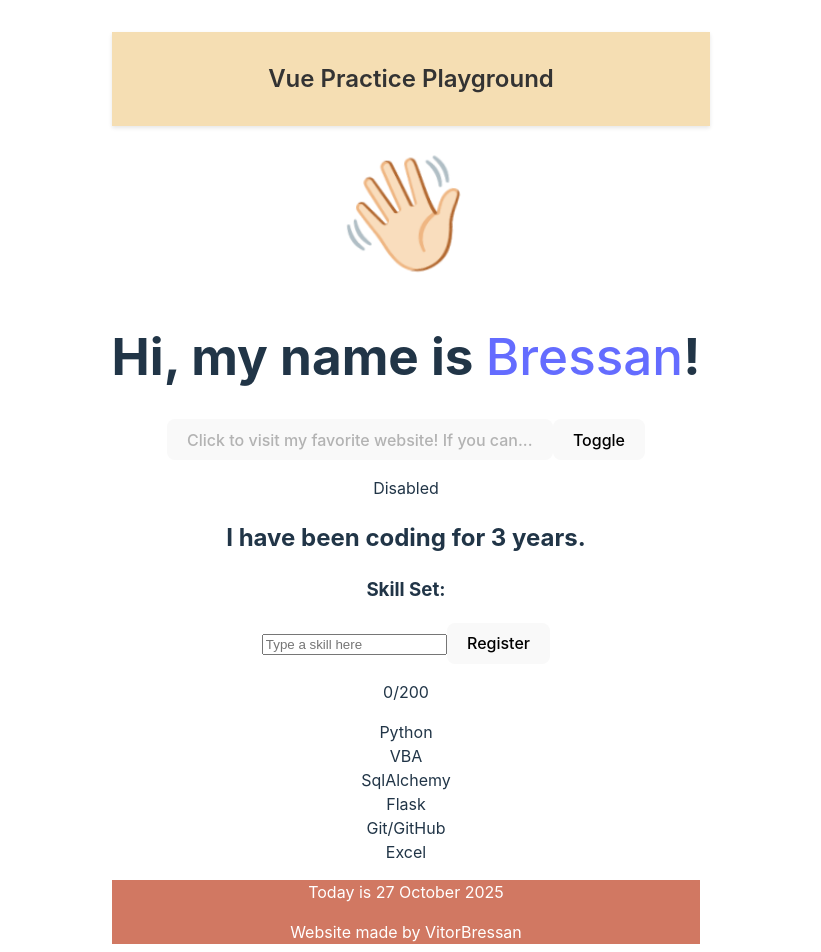
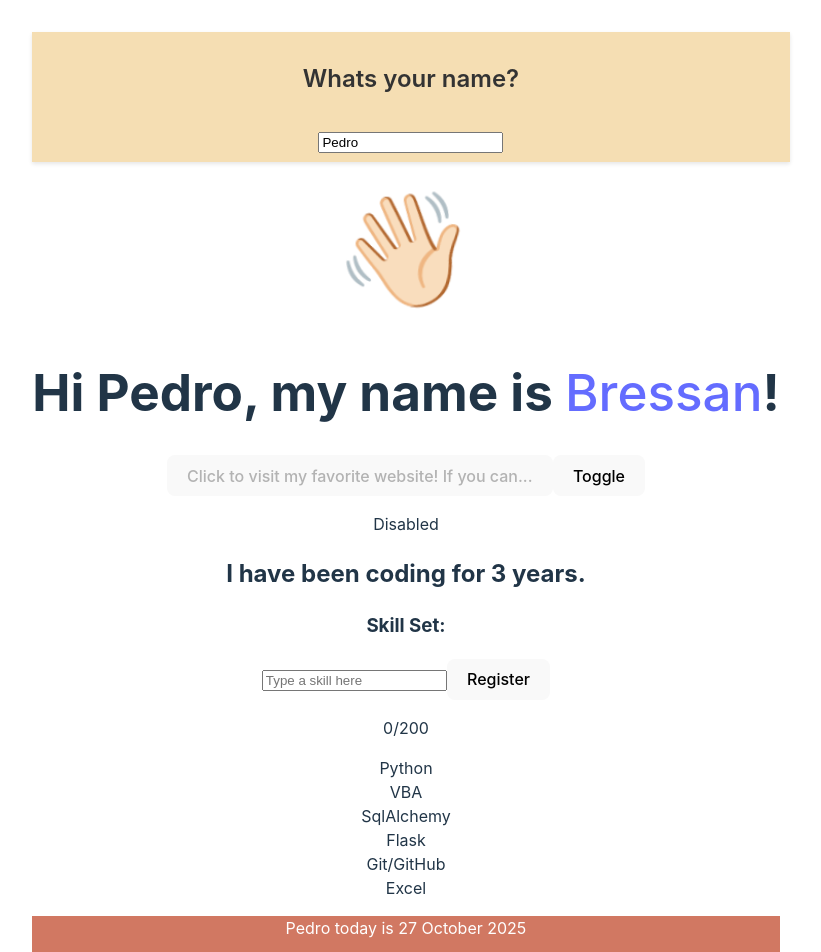
Before and after one commit to VitorBressan/Practicing-Vue, a Vue app in the folder Estudo Vue/: page / in a window 1280 px wide. Shown: the top 952 px of the page, without its empty margins (234-1055 px from the left). Built offline with nearby package versions, Linux system fonts and the light colour scheme.

Commit message:
feat: add two way data binding between App.vue and Header.vue

```diff
--- a/Estudo Vue/src/App.vue
+++ b/Estudo Vue/src/App.vue
@@ -3,6 +3,7 @@ import Footer from './components/Footer.vue';
 import Header from "./components/Header.vue"
 import { ref, computed } from 'vue';
 
+const clientName = ref("Pedro")
 const attributes = {
   id: 'big_emoji',
   class: 'waving',
@@ -37,11 +38,11 @@ const skillSet = ref([
 
 <template>
 
-<Header/>
+<Header v-model:clientName="clientName"/>
 
 <span :="attributes">👋🏻</span>
   <h1>
-    Hi, my name is
+    Hi {{ clientName }}, my name is
     <a v-on:click="blockLeaveGithub" :href="'https://github.com/' + githubUsername" target="_blank">{{ name }}</a>!
   </h1>
   <a :href target="_blank">
@@ -69,7 +70,7 @@ const skillSet = ref([
   </ul>
 
 
-<Footer :name="githubUsername"/>
+<Footer :name="githubUsername" :clientName="clientName"/>
 </template>
 
 <style>
--- a/Estudo Vue/src/components/Footer.vue
+++ b/Estudo Vue/src/components/Footer.vue
@@ -1,5 +1,5 @@
 <script setup>
-  defineProps(["name"])
+  defineProps(["name", "clientName"])
   const getFormattedDate = (date) => {
     const options = { year: 'numeric', month: 'long', day: 'numeric' };
     return date.toLocaleDateString('en-UK', options);
@@ -9,7 +9,7 @@
 
 <template>
 <footer>
-  <p>Today is {{ getFormattedDate(new Date())}}</p>
+  <p>{{clientName}} today is {{getFormattedDate(new Date())}}</p>
   <p>Website made by {{name}}</p>
 </footer>
 </template>
--- a/Estudo Vue/src/components/Header.vue
+++ b/Estudo Vue/src/components/Header.vue
@@ -1,10 +1,11 @@
 <script setup>
-const title = 'Minha Aplicação'
+const clientName = defineModel("clientName");
 </script>
 
 <template>
   <header class="header">
-    <p>Vue Practice Playground</p>
+    <p>Whats your name?</p>
+    <input v-model="clientName" placeholder="Type your name here"/>
   </header>
 </template>
 
```
